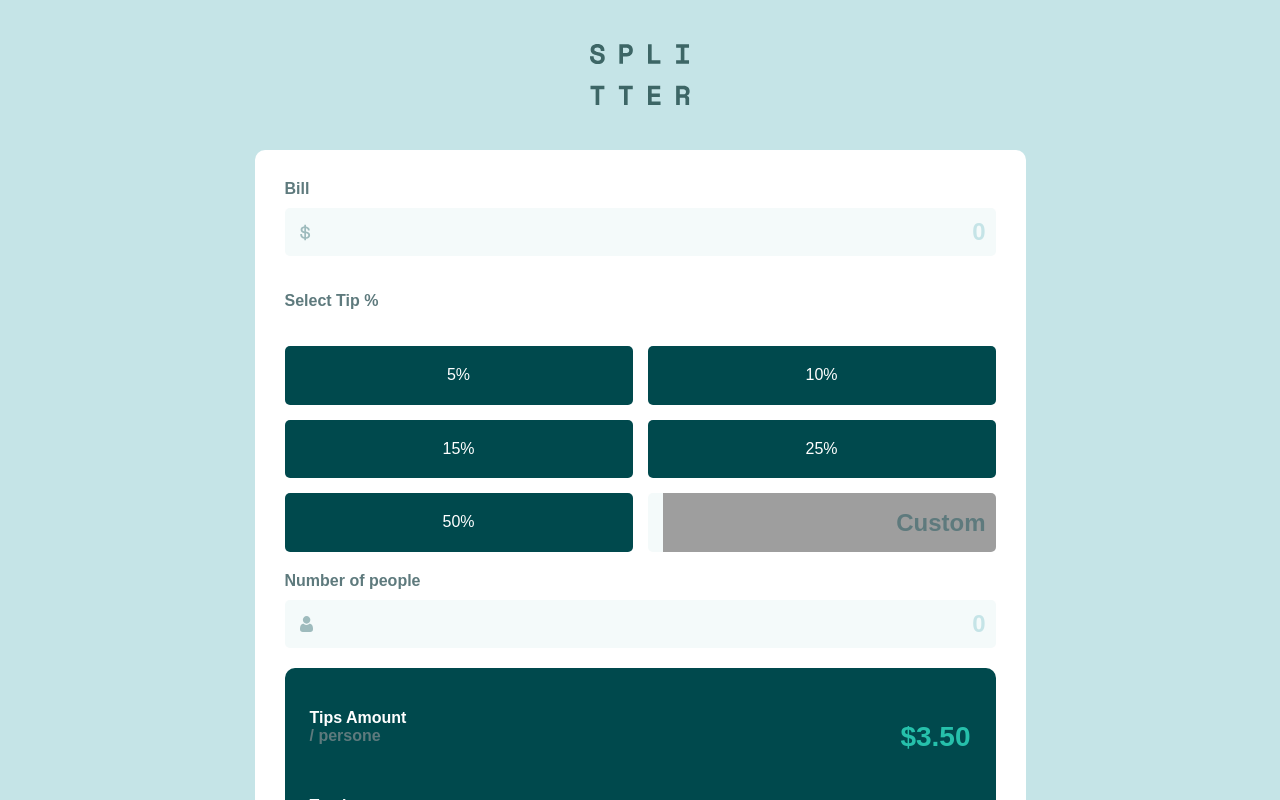
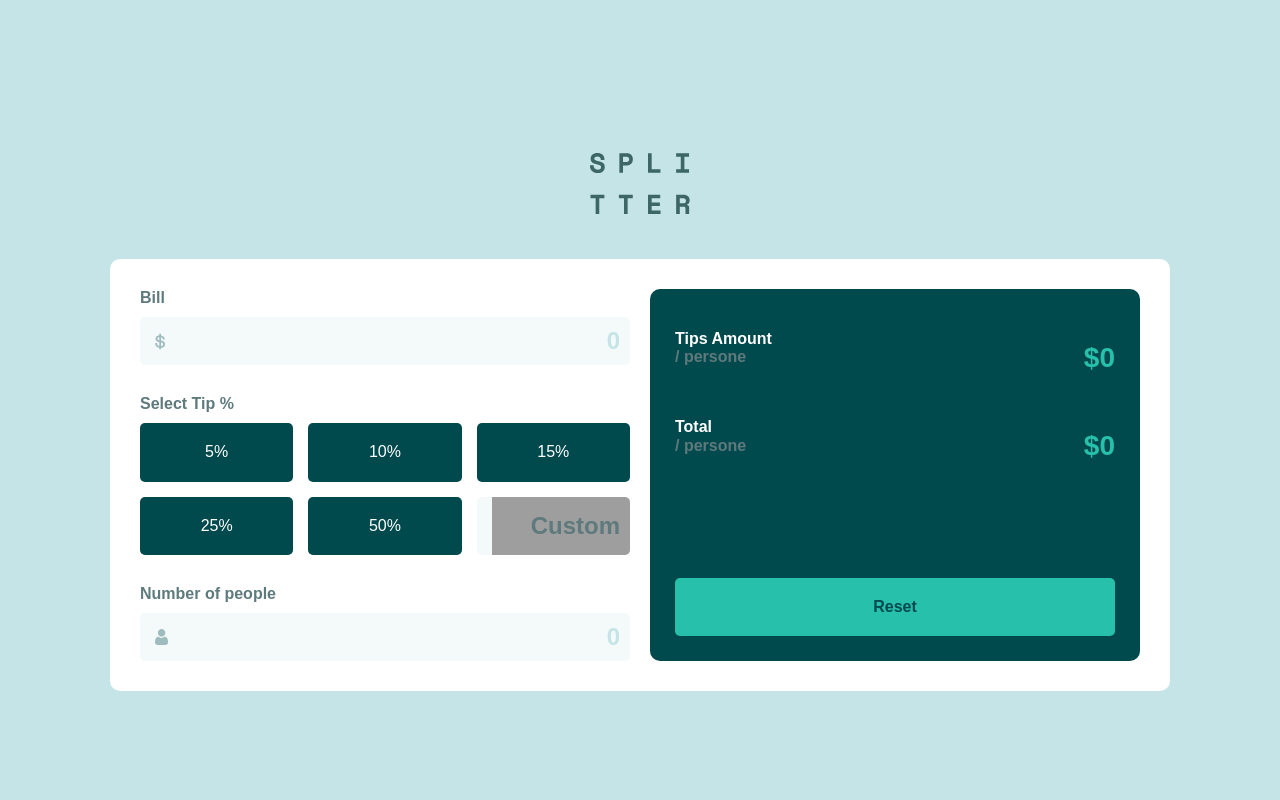
Before and after one commit to MaksymY/tips-app, a Vue app: page / in a window 1280 px wide. Shown: the top 800 px of the page. Built offline with nearby package versions, Linux system fonts and the light colour scheme; grey boxes are pictures that could not be loaded; a web font is replaced by a local one.

Commit message:
essential of the app was finished

```diff
--- a/src/App.vue
+++ b/src/App.vue
@@ -3,7 +3,7 @@ import TheIconsSet from "@/components/TheIconsSet.vue"
 import OrganismTipsContent from '@/components/organisms/OrganismTipsContent.vue';
 </script>
 
-<template>
+<template id="app">
   <TheIconsSet/>
   <OrganismTipsContent/>
 </template>
@@ -15,5 +15,6 @@ import OrganismTipsContent from '@/components/organisms/OrganismTipsContent.vue'
   font-family: 'Space Mono', sans-serif;
   margin: 0 auto;
   padding: 0;
+  height: 100%;
 }
 </style>
--- a/src/components/molecules/MoleculeCalculeTips.vue
+++ b/src/components/molecules/MoleculeCalculeTips.vue
@@ -1,22 +1,34 @@
 <script setup lang="ts">
 import AtomButton from "@/components/atoms/AtomButton.vue";
+
+const emit = defineEmits<{
+    (event: 'reset-tips') : void
+}>();
+
+const props = defineProps<{
+    tipsPerson: number,
+    totalPerson: number,
+}>();
+
 </script>
 
 <template>
     <div class="tipsCalcul">
+        <section>
             <div class="tipsCalcul__section">
                 <p class="tipsCalcul__section-description">
                     Tips Amount<br><span class="tipsCalcul__section-span">/ persone</span>
                 </p>
-            <p class="tipsCalcul__section-result">$3.50</p>
+                <p class="tipsCalcul__section-result">${{ props.tipsPerson }}</p>
             </div>
             <div class="tipsCalcul__section">
                 <p class="tipsCalcul__section-description">
                     Total<br><span class="tipsCalcul__section-span">/ persone</span>
                 </p>
-            <p class="tipsCalcul__section-result">$32.79</p>
+                <p class="tipsCalcul__section-result">${{ props.totalPerson }}</p>
             </div>
-        <AtomButton class="tipsCalcul__button" value="Reset"/>
+        </section>
+        <AtomButton @click="emit('reset-tips')" class="tipsCalcul__button" value="Reset"/>
     </div>
 </template>
 
@@ -25,6 +37,7 @@ import AtomButton from "@/components/atoms/AtomButton.vue";
     background-color: $Very_dark;
     border-radius: 10px;
     display: flex;
+    justify-content: space-between;
     flex-direction: column;
     padding: 25px;
     font-weight: bold;
--- a/src/components/molecules/MoleculeTipsPercentage.vue
+++ b/src/components/molecules/MoleculeTipsPercentage.vue
@@ -3,9 +3,9 @@ import { ref, watch } from 'vue'
 import AtomButton from "@/components/atoms/AtomButton.vue";
 import AtomInput from "@/components/atoms/AtomInput.vue";
 
-const percentage = ref<null | string>(null);
+const percentage = ref<number>(0);
 const emit = defineEmits<{
-    (event: 'choice-percentage', percentage: null | string): void
+    (event: 'choice-percentage', percentage: number): void
 }>()
 
 watch(percentage, (newVal) => {
@@ -15,15 +15,17 @@ watch(percentage, (newVal) => {
 </script>
 
 <template>
-    <p class="tips__title">Select Tip %</p>
-    <div class="tips__buttons">
-        <AtomButton :selected="percentage === '5'" @click="percentage='5'" value="5%"/>
-        <AtomButton :selected="percentage === '10'" @click="percentage='10'" value="10%"/>
-        <AtomButton :selected="percentage === '15'" @click="percentage = '15'" value="15%"/>
-        <AtomButton :selected="percentage === '25'" @click="percentage = '25'" value="25%"/>
-        <AtomButton :selected="percentage === '50s'" @click="percentage = '50'" value="50%"/>
-        <AtomInput v-model="percentage" :childClass="'tips__input'" type="text" placeholder="Custom"/>
-    </div>
+    <section>
+        <p class="tips__title">Select Tip %</p>
+        <div class="tips__buttons">
+            <AtomButton :selected="percentage === 5" @click="percentage = 5" value="5%"/>
+            <AtomButton :selected="percentage === 10" @click="percentage = 10" value="10%"/>
+            <AtomButton :selected="percentage === 15" @click="percentage = 15" value="15%"/>
+            <AtomButton :selected="percentage === 25" @click="percentage = 25" value="25%"/>
+            <AtomButton :selected="percentage === 50" @click="percentage = 50" value="50%"/>
+            <AtomInput v-model.number="percentage" :childClass="'tips__input'" type="text" placeholder="Custom"/>
+        </div>
+    </section>
 </template>
 
 <style lang="scss">
@@ -32,10 +34,15 @@ watch(percentage, (newVal) => {
         display: grid;
         grid-template-columns: 1fr 1fr;
         gap: 15px;
+
+        @media (min-width:900px) {
+            grid-template-columns: 1fr 1fr 1fr;
+        }
     }
     &__title {
         color: $Dark_grayish;
         font-weight: bold;
+        margin: 0 0 10px 0;
     }
     &__input {
         width: 100%;
--- a/src/components/organisms/OrganismTipsContent.vue
+++ b/src/components/organisms/OrganismTipsContent.vue
@@ -1,25 +1,43 @@
 <script setup lang="ts">
-import { reactive } from 'vue'
+import { reactive, computed } from 'vue'
 import MoleculeTipsPercentage from "@/components/molecules/MoleculeTipsPercentage.vue";
 import MoleculeCalculTips from "@/components/molecules/MoleculeCalculeTips.vue";
 import AtomInput from "@/components/atoms/AtomInput.vue";
 import AtomIcon from '@/components/atoms/AtomIcon.vue';
 
 interface TipsInfoTypes {
-    bill: string
-    choicePercentage: string | null
-    numberPeople: string
+    bill: number
+    choicePercentage: number
+    numberPeople: number
 }
 
 const tipsInfo: TipsInfoTypes = reactive({
-    bill: "",
-    choicePercentage: "",
-    numberPeople: "",
+    bill: 0,
+    choicePercentage: 0,
+    numberPeople: 0,
 })
 
-function choicePercentage(str: string  |null ) {
-    tipsInfo.choicePercentage = str;
+function choicePercentage(num: number ) {
+    tipsInfo.choicePercentage = num;
 }
+
+function reset() {
+    tipsInfo.bill = 0;
+    tipsInfo.choicePercentage = 0;
+    tipsInfo.numberPeople = 0;
+}
+
+const calculationTipsPerson = computed<number>(() => {
+    const { bill, choicePercentage, numberPeople} = tipsInfo;
+    const result = (bill / 100 * choicePercentage) / numberPeople;
+    return isNaN(result) ? 0 : +result.toFixed(2);
+});
+
+const calculationTotalPerson = computed<number>(() => {
+    const { bill, numberPeople} = tipsInfo;
+    const result = bill /  numberPeople + calculationTipsPerson.value;
+    return isNaN(result) ? 0 : +result.toFixed(2);
+})
 
 </script>
 
@@ -27,10 +45,16 @@ function choicePercentage(str: string  |null ) {
     <section class="tipsContent">
         <AtomIcon class="tipsContent__logo" href="logo" />
         <div class="tipsContent__main">
-            <AtomInput v-model="tipsInfo.bill" label="Bill" type="text" placeholder="0" icon="dollar"/>
-            <MoleculeTipsPercentage @choice-percentage="choicePercentage" />
-            <AtomInput v-model="tipsInfo.numberPeople" label="Number of people" type="text" placeholder="0" icon="person"/>
-            <MoleculeCalculTips />
+            <section class="tipsContent__main-left">
+                <AtomInput v-model.number="tipsInfo.bill" label="Bill" type="text" placeholder="0" icon="dollar"/>
+                <MoleculeTipsPercentage @choice-percentage="choicePercentage" />
+                <AtomInput v-model.number="tipsInfo.numberPeople" label="Number of people" type="text" placeholder="0" icon="person"/>
+            </section>
+            <MoleculeCalculTips
+                @reset-tips="reset"
+                :tipsPerson="calculationTipsPerson"
+                :totalPerson="calculationTotalPerson"
+            />
         </div>
     </section>
 </template>
@@ -42,6 +66,10 @@ function choicePercentage(str: string  |null ) {
     justify-content: space-evenly;
     background-color: $Light_grayish;
     align-items: center;
+    @media (min-width:900px) {
+        height: 100vh;
+        justify-content: center;
+    }
 
     &__logo {
         width: 100px;
@@ -53,6 +81,17 @@ function choicePercentage(str: string  |null ) {
         background-color: $White;
         border-radius: 10px;
         padding: 30px;
+        max-width: 1000px;
+
+        @media (min-width:900px) {
+            grid-template-columns: 1fr 1fr;
+        }
+    }
+
+    &__main-left {
+        display: flex;
+        flex-direction: column;
+        gap: 30px;
     }
 }
 </style>
```
Lines whose indentation alone changed are shown as unchanged.
